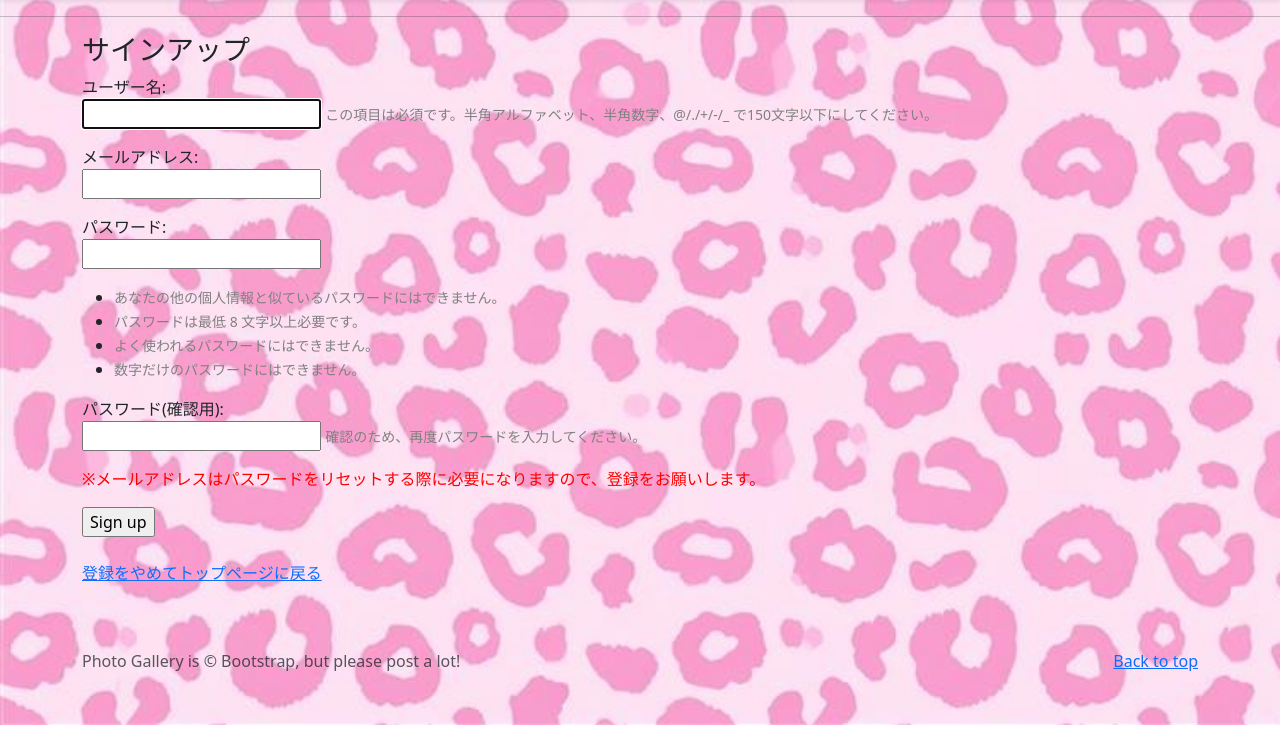
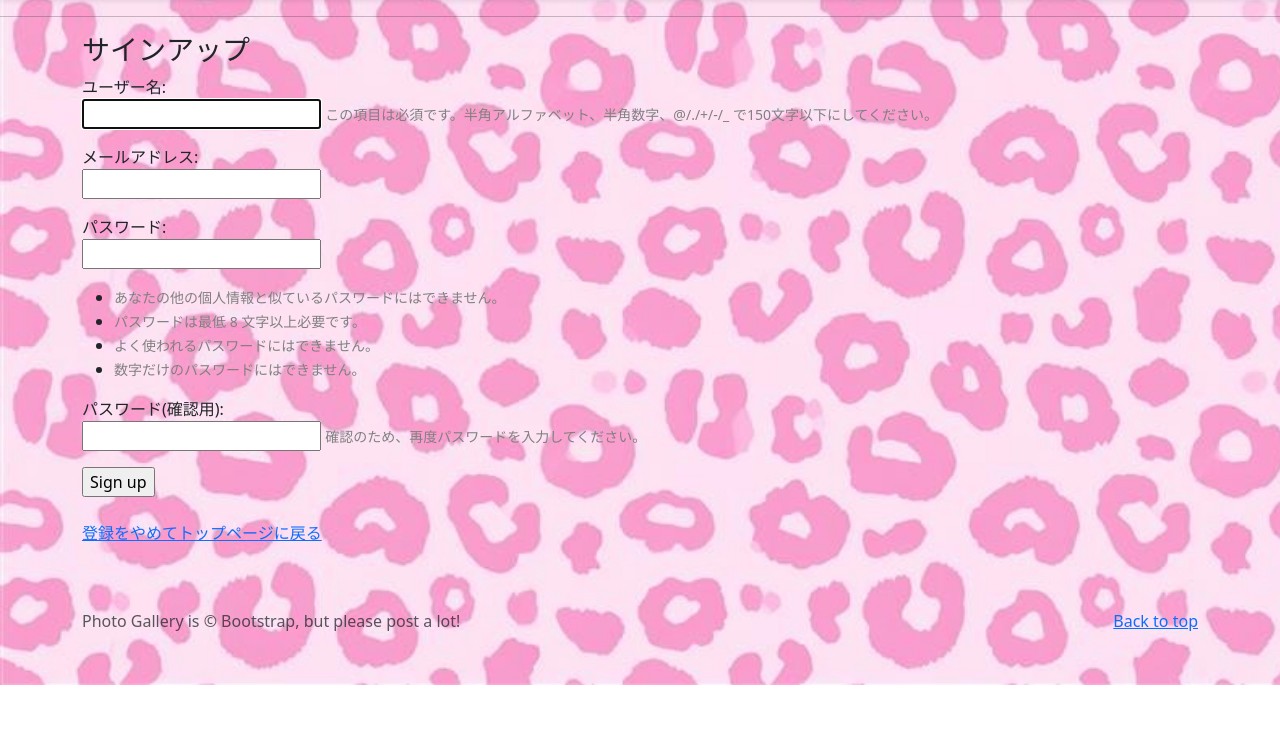
Before and after one commit to M1ho1030/PhotoGallery, a Django app: page /signup/ in a window 1280 px wide. Shown: the part 56-787 px from the top of the page. Run offline with Django 4.2, Linux system fonts and the light colour scheme; some libraries are stand-ins or nearby versions.

Commit message:
Update_NavigationBar, Signup

```diff
--- a/photoproject/accounts/templates/signup.html
+++ b/photoproject/accounts/templates/signup.html
@@ -32,9 +32,6 @@
                             {% endfor %}
                         </p>
                         {% endfor %}
-                        <p style="color:red">
-                            ※メールアドレスはパスワードをリセットする際に必要になりますので、登録をお願いします。
-                        </p>
                         <!-- Sign upボタンを出力 -->
                         <input type="submit" value="Sign up">
                     </form>
--- a/photoproject/photo/templates/base.html
+++ b/photoproject/photo/templates/base.html
@@ -167,14 +167,11 @@ document.querySelectorAll("a").forEach(link => {
             <!--ナビゲーションメニュー-->
             {% if user.is_authenticated %}
             <!-- ログイン中のメニュー -->
-            <li><a href="#" class="text-white">マイページ</a></li>
             <li><a href="{% url 'accounts:logout' %}" class="text-white">ログアウト</a></li>
-            <li><a href="{% url 'password_reset' %}" class="text-white">パスワードのリセット</a></li>
-            <li><a href="mailto:admin@example.com" class="text-white">Email me</a></li>
+            <li><a href="#" class="text-white">Email me</a></li>
             {% else %}
             <li><a href="{% url 'accounts:signup' %}" class="text-white">サインアップ</a></li>
             <li><a href="{% url 'accounts:login' %}" class="text-white">ログイン</a></li>
-            <li><a href="#" class="text-white">Email me</a></li>
             {% endif %}
           </ul>
         </div>
```
Also changed, not shown: photoproject/db.sqlite3, photoproject/media/photos/1151.jpg (added), photoproject/media/photos/chocolate.jpg (added), photoproject/media/photos/picture.jpg (added), photoproject/media/photos/チョコ.jpg (added), photoproject/media/photos/画像1_ql24m7m.jpg (added).
